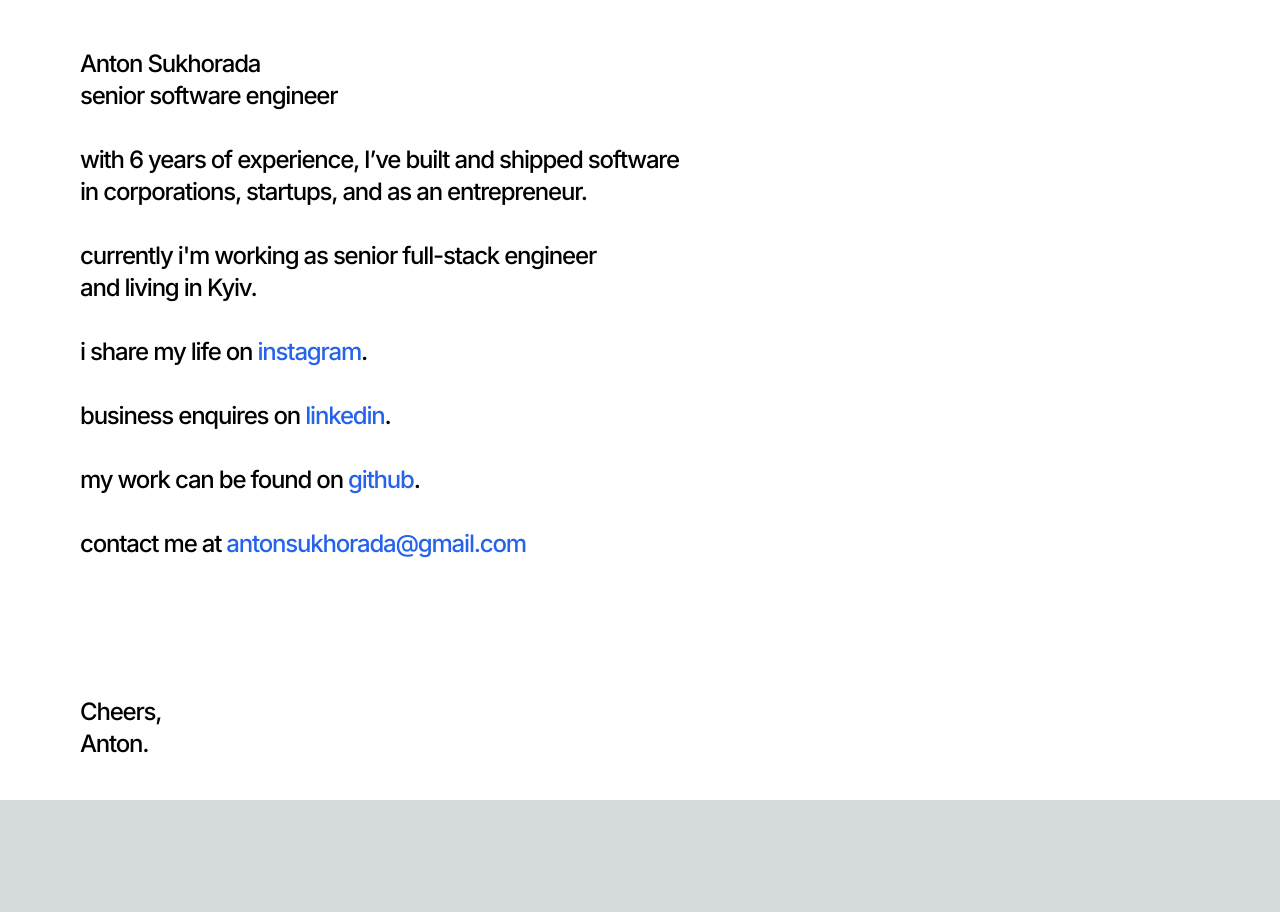
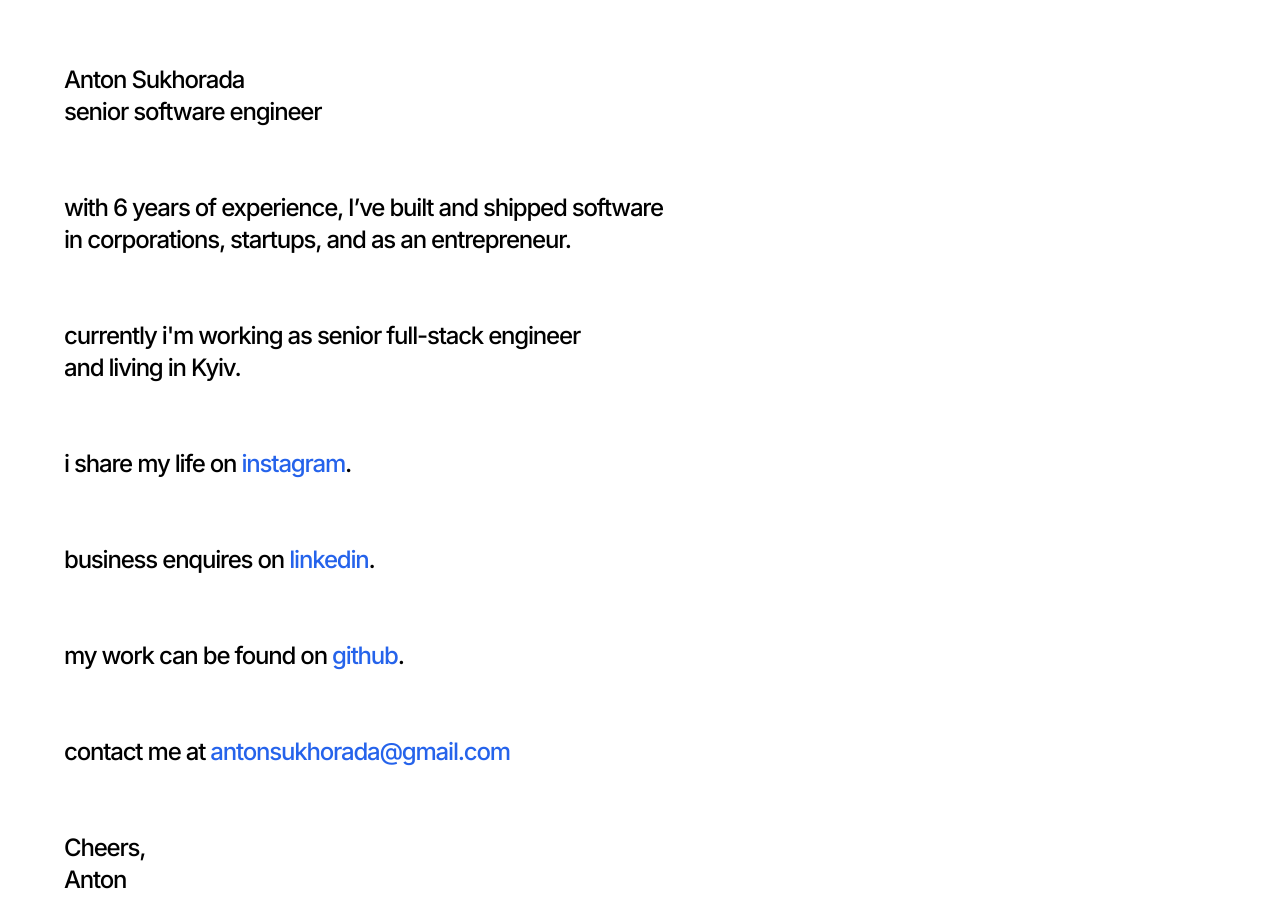
Before and after one commit to AntonSukhoradaDA/portfolio-card, a Next.js app: page / in a window 1280 px wide. Before the commit the page ends 800 px from the top, so only its background shows below. Built offline with nearby package versions, Linux system fonts and the light colour scheme.

Commit message:
[PC-4]: fixes

```diff
--- a/src/app/globals.css
+++ b/src/app/globals.css
@@ -2,26 +2,8 @@
 @tailwind components;
 @tailwind utilities;
 
-:root {
-    --foreground-rgb: 0, 0, 0;
-    --background-start-rgb: 214, 219, 220;
-    --background-end-rgb: 255, 255, 255;
+html, body {
+    margin: 0;
+    padding: 0;
+    background-color: white;
 }
-
-@media (prefers-color-scheme: dark) {
-    :root {
-        --foreground-rgb: 255, 255, 255;
-        --background-start-rgb: 0, 0, 0;
-        --background-end-rgb: 0, 0, 0;
-    }
-}
-
-body {
-    color: rgb(var(--foreground-rgb));
-    background: linear-gradient(
-            to bottom,
-            transparent,
-            rgb(var(--background-end-rgb))
-    )
-    rgb(var(--background-start-rgb));
-}
--- a/src/app/page.tsx
+++ b/src/app/page.tsx
@@ -3,7 +3,7 @@
 export default function Home() {
     return (
         <div
-            className="bg-white h-screen overflow-hidden flex flex-col w-full tracking-tighter text-black lg:text-2xl text-lg lg:pt-12 lg:pl-20 p-4 gap-8">
+            className="bg-white overflow-hidden flex flex-col w-full h-full tracking-tighter text-black lg:text-2xl text-lg lg:pt-16 lg:pl-16 p-4 gap-16">
             <div className="flex items-start justify-center w-full flex-col">
                 <h1>Anton Sukhorada</h1>
                 <h2>senior software engineer</h2>
@@ -36,9 +36,9 @@ export default function Home() {
                     antonsukhorada@gmail.com
                 </a></p>
             </div>
-            <div className="fixed bottom-10 flex items-start justify-center w-full flex-col">
+            <div className="flex items-start justify-center w-full flex-col">
                 <p>Cheers,</p>
-                <p>Anton.</p>
+                <p>Anton</p>
             </div>
         </div>
     );
```
